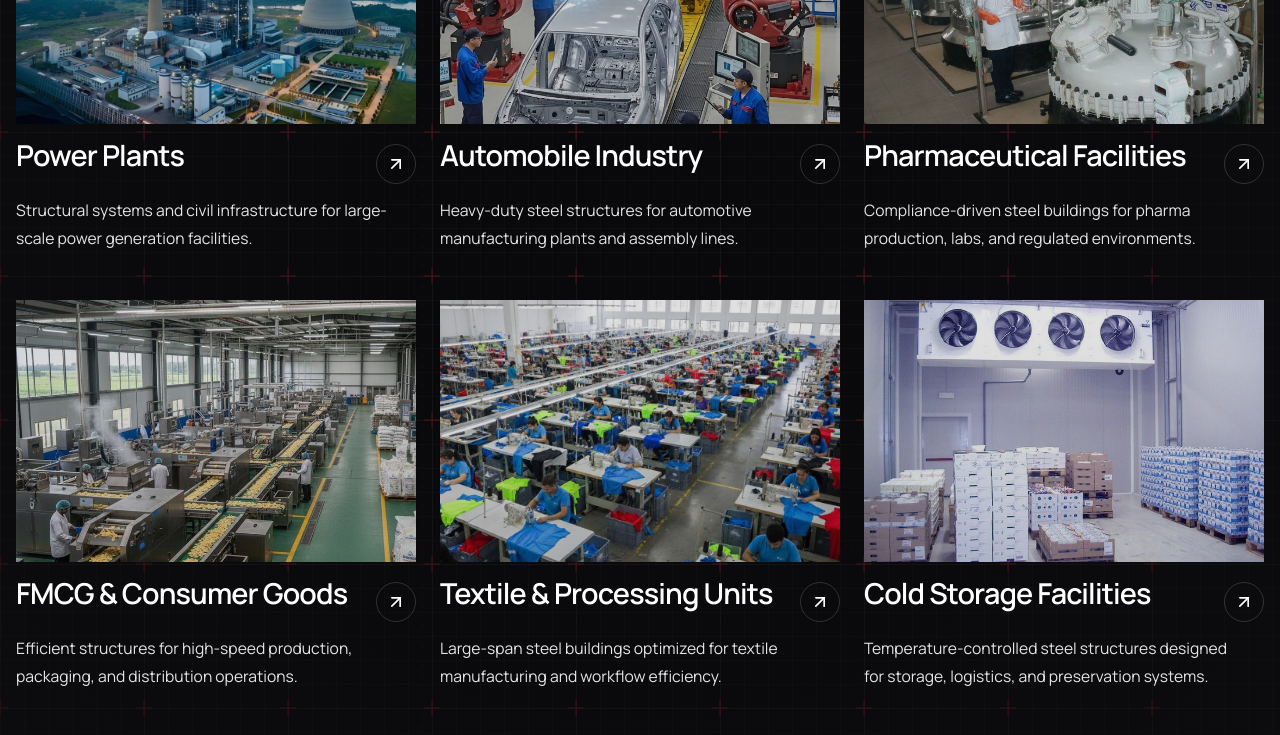
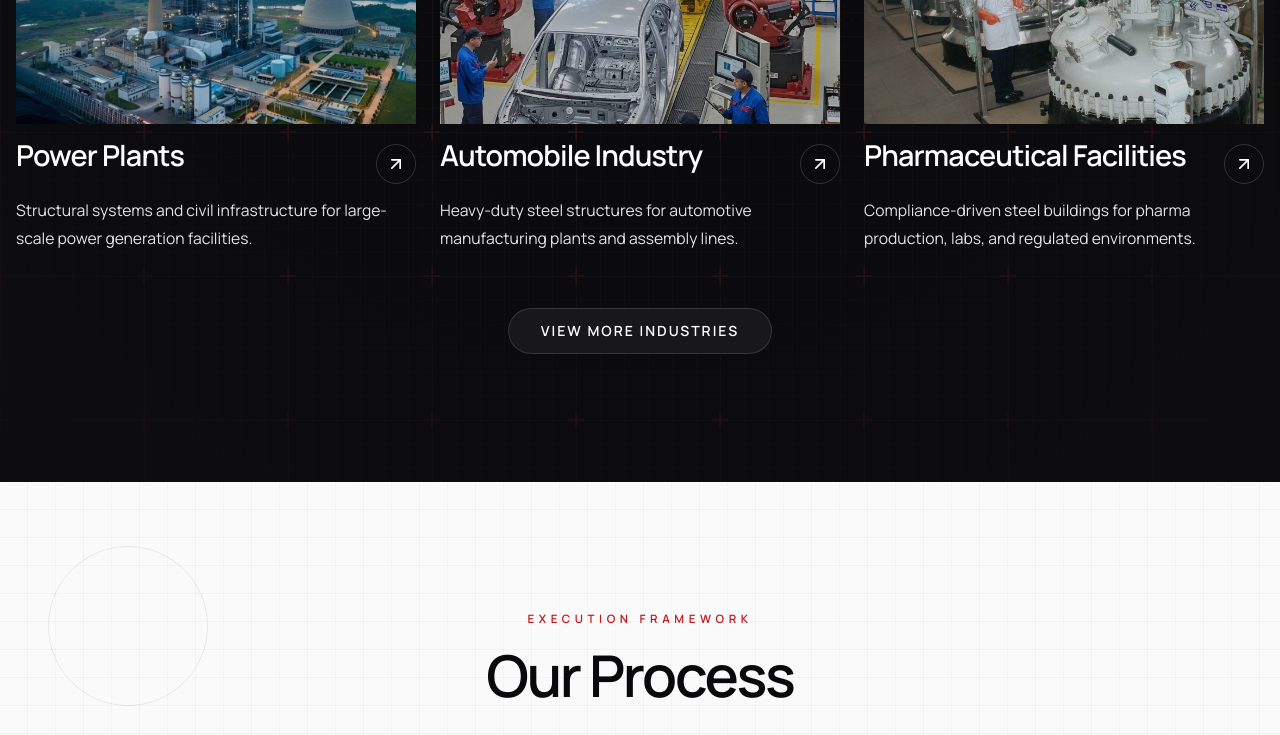
Before and after one commit to mekark/test-factory-building, a Next.js app: page / in a window 1280 px wide. Shown: the part 5504-6239 px from the top of the page. Built offline with nearby package versions, Linux system fonts and the light colour scheme.

Commit message:
View button

```diff
--- a/components/IndustriesShowcase.tsx
+++ b/components/IndustriesShowcase.tsx
@@ -3,6 +3,7 @@
 import Image from "next/image";
 import { ArrowUpRight } from "lucide-react";
 import { motion, useReducedMotion } from "framer-motion";
+import { useState } from "react";
 
 const INDUSTRIES = [
   {
@@ -98,6 +99,8 @@ const EASE_OUT = [0.215, 0.61, 0.355, 1] as const;
 
 export default function IndustriesShowcase() {
   const prefersReducedMotion = useReducedMotion() ?? false;
+  const [showAllIndustries, setShowAllIndustries] = useState(false);
+
 
   return (
     <section
@@ -208,7 +211,10 @@ export default function IndustriesShowcase() {
         </motion.div>
 
         <div className="mt-12 grid grid-cols-1 gap-x-6 gap-y-10 md:mt-16 md:grid-cols-2 md:gap-y-12 xl:grid-cols-3">
-          {INDUSTRIES.map((industry, index) => (
+          {(showAllIndustries
+            ? INDUSTRIES
+            : INDUSTRIES.slice(0, 6)
+          ).map((industry, index) => (
             <motion.a
               key={industry.title}
               href="#contact"
@@ -262,6 +268,22 @@ export default function IndustriesShowcase() {
             </motion.a>
           ))}
         </div>
+        {/* VIEW MORE BUTTON */}
+
+        {INDUSTRIES.length > 6 && (
+          <div className="mt-14 flex justify-center">
+            <button
+              onClick={() =>
+                setShowAllIndustries(!showAllIndustries)
+              }
+              className="inline-flex items-center justify-center rounded-full border border-[#E4E4E7]/15 bg-[#18181B] px-8 py-3 text-sm font-semibold uppercase tracking-[0.14em] text-white transition-all duration-300 hover:border-[#C4161C] hover:bg-[#C4161C]"
+            >
+              {showAllIndustries
+                ? "View Less"
+                : "View More Industries"}
+            </button>
+          </div>
+        )}
       </div>
     </section>
   );
```
